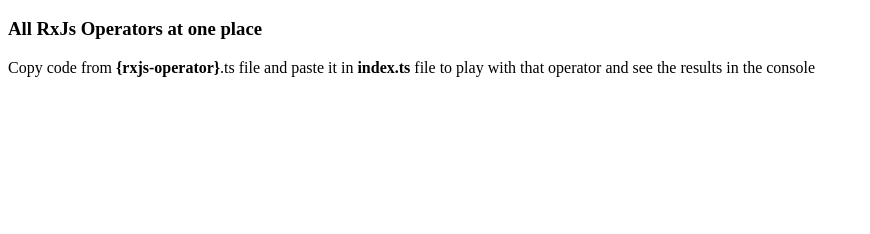
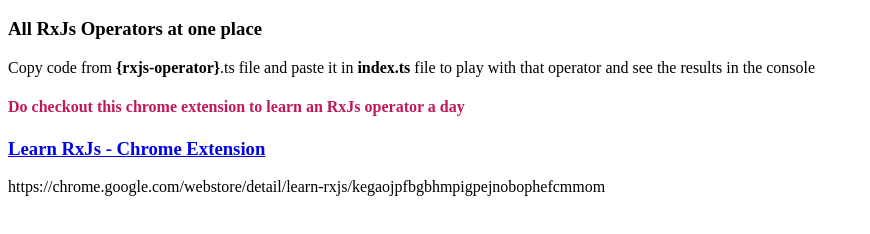
Before and after one commit to Sreekanth2108/learn-rxjs-operators, a website: page index.html in a window 1280 px wide. Shown: the part 48-282 px from the top of the page, without its empty margins (0-870 px from the left). Drawn offline with Linux system fonts and the light colour scheme.

Commit message:
Added reference to learn rxjs chrome extension

```diff
--- a/index.html
+++ b/index.html
@@ -2,8 +2,12 @@
 <h3>All RxJs Operators at one place</h3>
 <p>Copy code from <b>{rxjs-operator}</b>.ts file and paste it in <b>index.ts</b> file to play with that operator and see the results in the console</p>
 
+<h4>Do checkout this chrome extension to learn an RxJs operator a day</h4>
+<h3><a href="https://chrome.google.com/webstore/detail/learn-rxjs/kegaojpfbgbhmpigpejnobophefcmmom" target="_blank">Learn RxJs - Chrome Extension </a>
+</h3>
+https://chrome.google.com/webstore/detail/learn-rxjs/kegaojpfbgbhmpigpejnobophefcmmom
 <style>
-h1 {
+h1, h4 {
   color: #c2185b;
 }
 </style>
```
